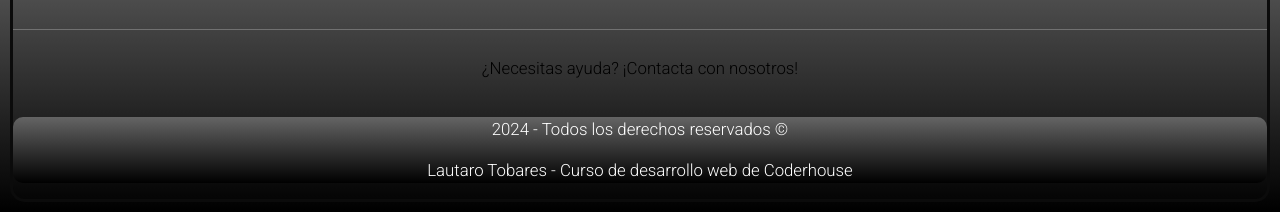
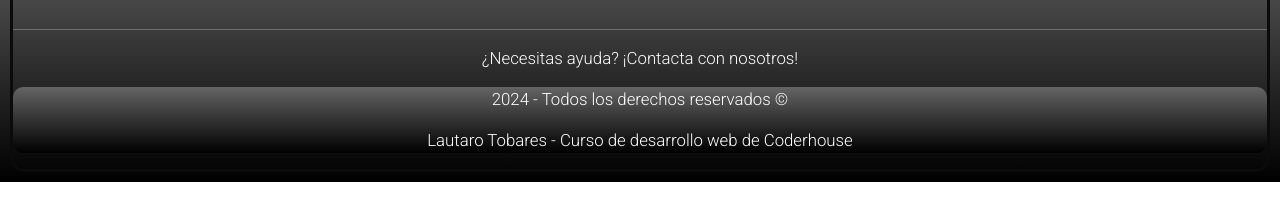
Before and after one commit to Lautaro-Tobares/B-Oreal-DPFV, a website: page index.html in a window 1280 px wide. Shown: the part 3041-3253 px from the top of the page. After the commit the page ends 3223 px from the top, so only its background shows below. Drawn offline with nearby package versions, Linux system fonts and the light colour scheme.

Commit message:
modificacion de color texto

```diff
--- a/scss/styles.scss
+++ b/scss/styles.scss
@@ -578,7 +578,7 @@ input:focus{
     font-size: 0.8em;
     padding-top: 20px;
 }
-.ayuda {
+.ayuda a {
     font-size: 0.5em;
     padding: 10px 0px 20px 0px;
     color: white;
```
Also changed, not shown: styles/styles.css.
